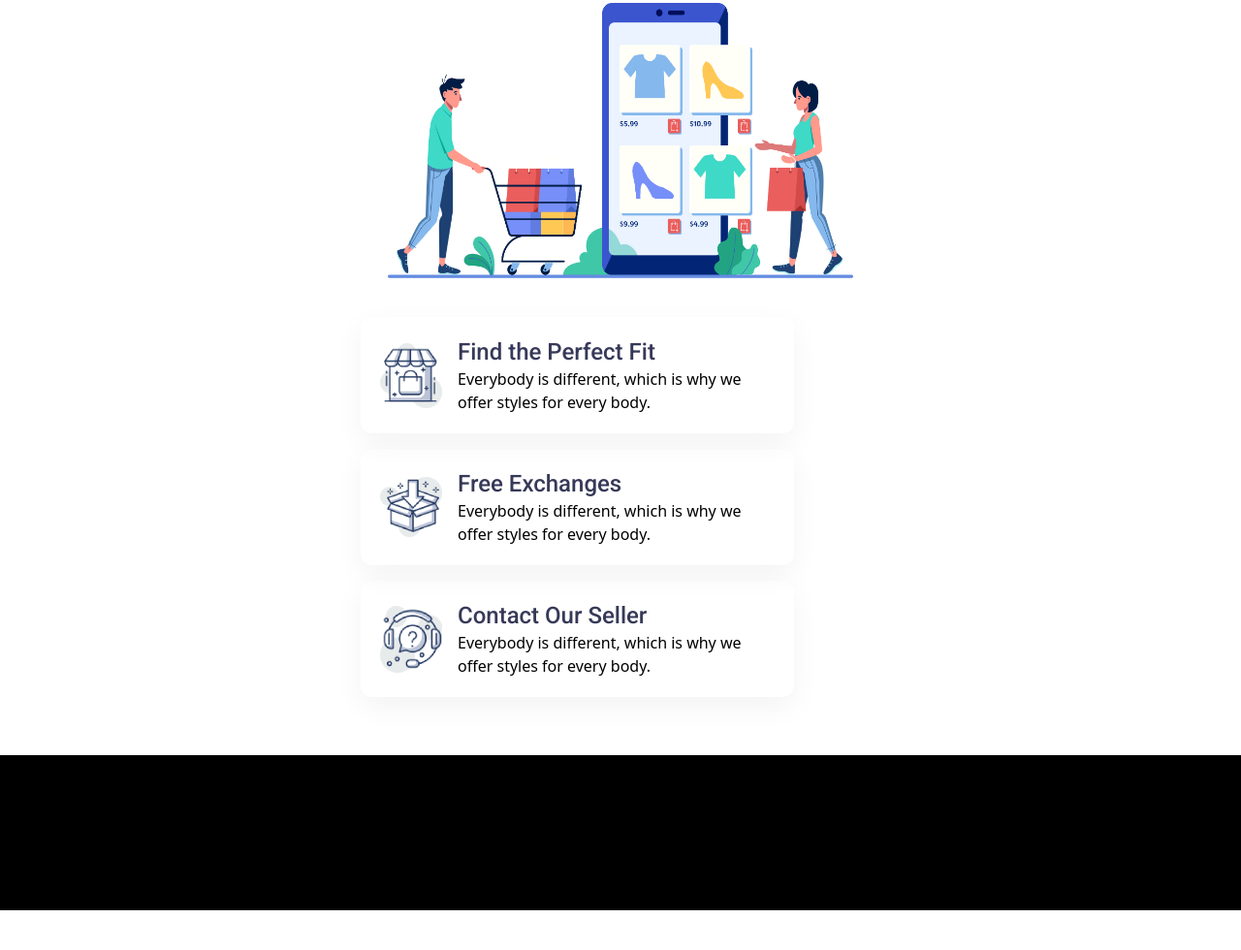
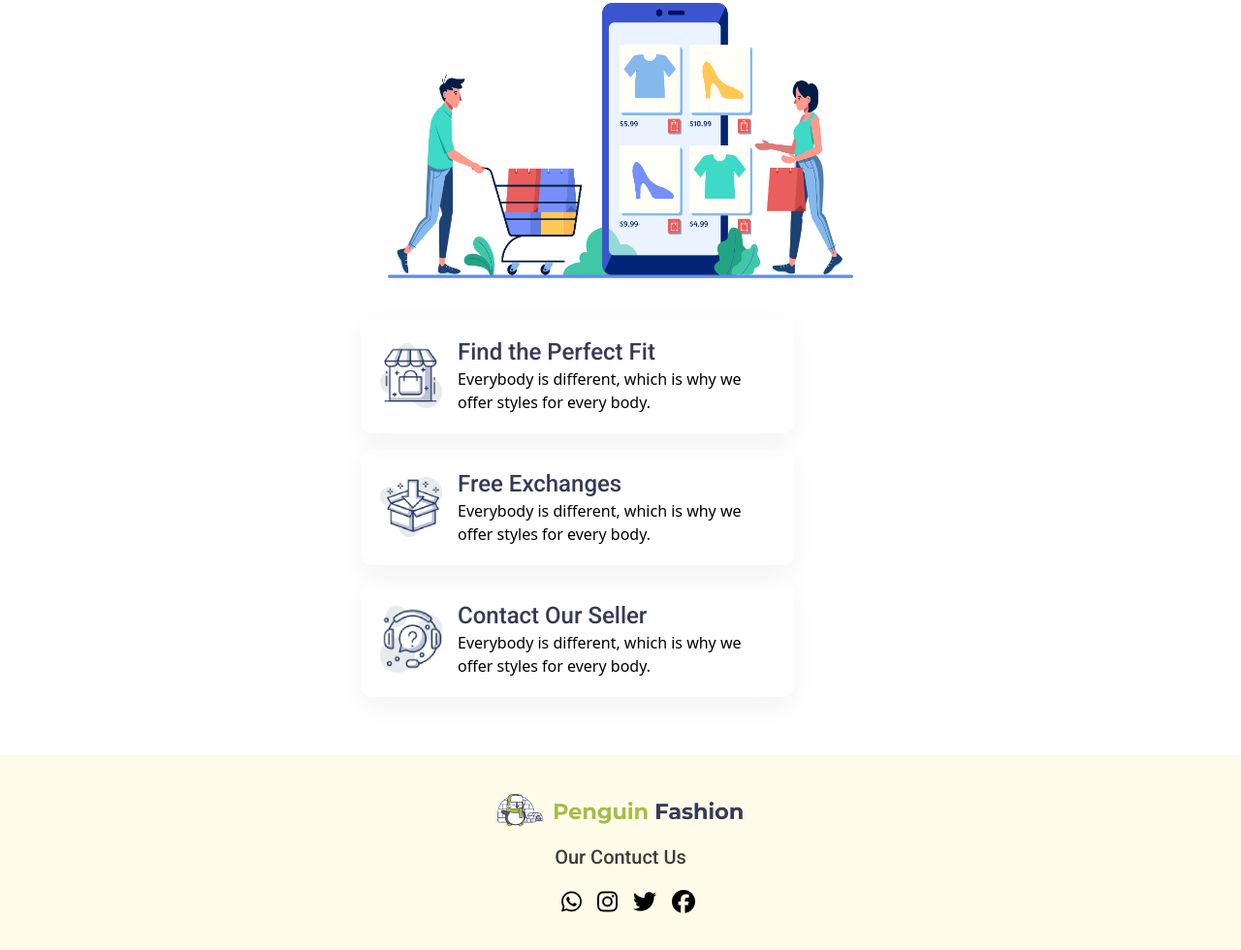
Before and after one commit to sagorcnits/Penguin-fashion, a plain HTML site: page index.html in a window 1280 px wide. Shown: the part 1644-2624 px from the top of the page at 97% size. Before the commit the page ends 2583 px from the top, so only its background shows below. Drawn offline with nearby package versions, Linux system fonts and the light colour scheme.

Commit message:
footer section added

```diff
--- a/index.html
+++ b/index.html
@@ -25,6 +25,12 @@
       rel="stylesheet"
     />
     <!-- google font cdn link -->
+
+    <!-- fontaswome cdn link -->
+    <script
+      src="https://kit.fontawesome.com/236e7d5b35.js"
+      crossorigin="anonymous"
+    ></script>
 
     <style>
       .bebas-font {
@@ -377,6 +383,19 @@
         </div>
       </section>
     </main>
-    <footer class="h-40 bg-black"></footer>
+    <footer class="bg-yellow-50 py-10">
+      <img class="w-64 mx-auto" src="icons/logo.png" alt="" />
+      <h1 class="text-xl text-center roboto-font text-balck py-4">
+        Our Contuct Us
+      </h1>
+      <div
+        class="flex justify-center w-[200px] mx-auto leading-8 text-black text-2xl"
+      >
+        <a class="ml-4" href="#"><i class="fa-brands fa-whatsapp"></i></a>
+        <a class="ml-4" href="#"><i class="fa-brands fa-instagram"></i></a>
+        <a class="ml-4" href="#"><i class="fa-brands fa-twitter"></i></a>
+        <a class="ml-4" href="#"><i class="fa-brands fa-facebook"></i></a>
+      </div>
+    </footer>
   </body>
 </html>
```
